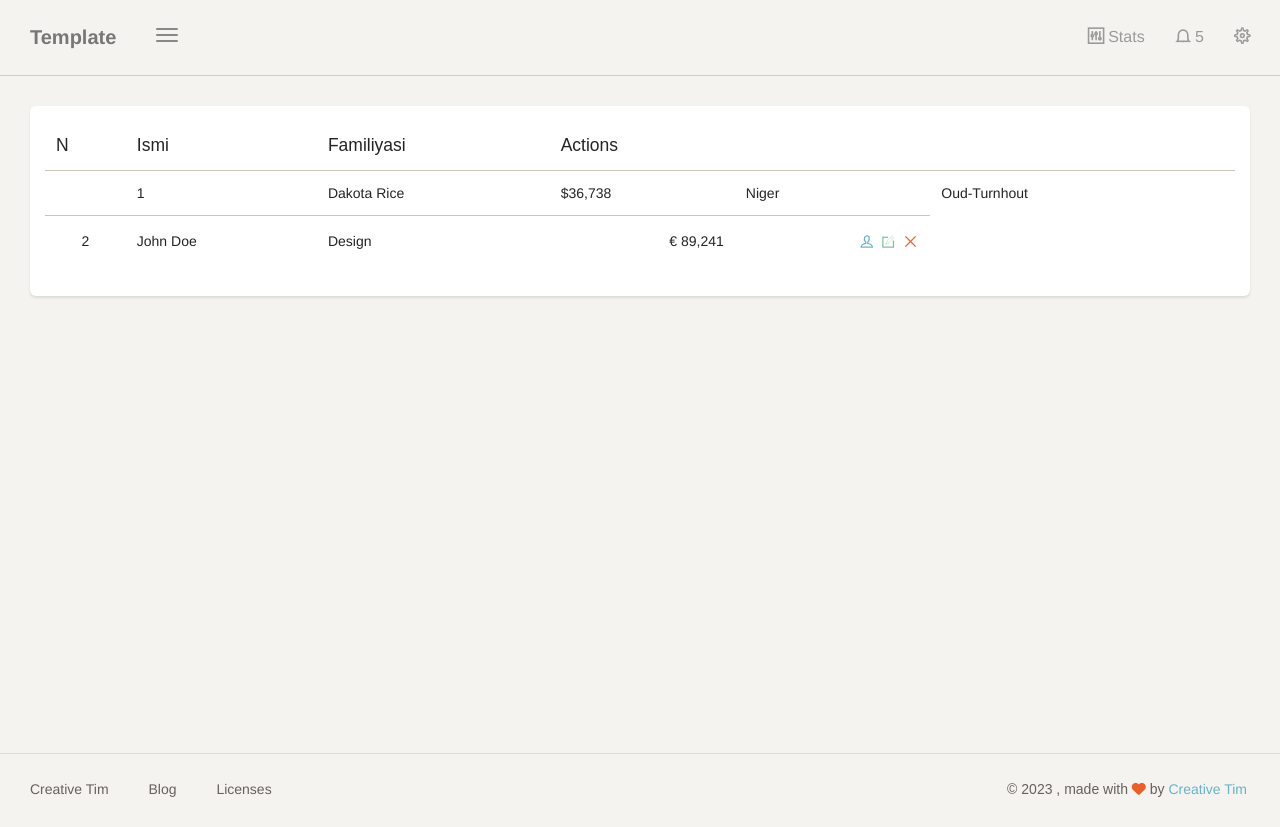
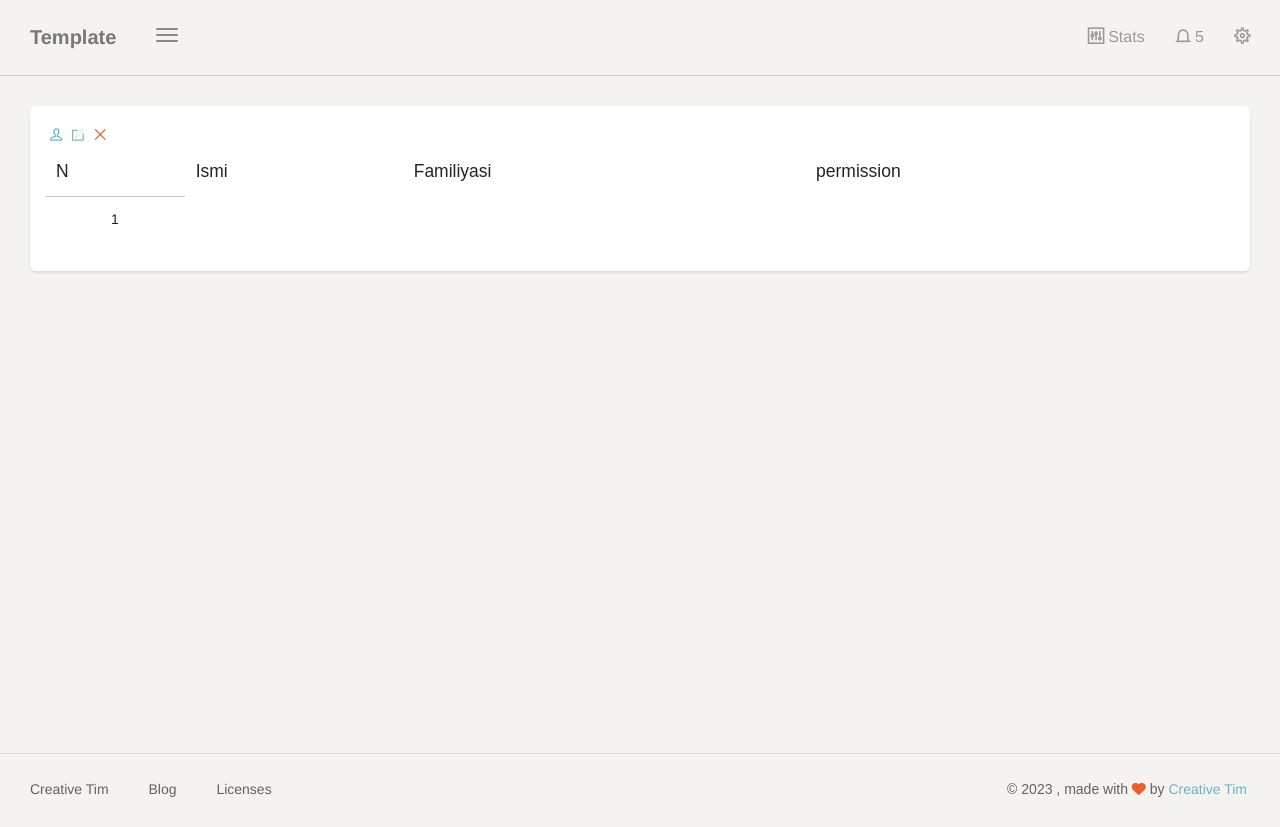
Before and after one commit to nurbek2827/Dashboard, a Django app: page /ishchi/ in a window 1280 px wide. Run offline with Django 4.2, Linux system fonts and the light colour scheme; a user stored in the database is signed in; tables that the repository leaves empty hold one stand-in row (values such as "Sample post"); some libraries are stand-ins or nearby versions; some web fonts are replaced.

Commit message:
Update list.html

```diff
--- a/templates/ishchi/list.html
+++ b/templates/ishchi/list.html
@@ -18,24 +18,19 @@
                             <th data-field="state">N</th>
                             <th data-field="state">Ismi</th>
                             <th data-field="state">Familiyasi</th>
-                            <th data-field="state">Actions</th>
+                            <th data-field="actionc" class="td-actions">permission</th>
                             </th>
                             </thead>
                             <tbody>
-                            <tr>
-                                <td></td>
-                                <td>1</td>
-                                <td>Dakota Rice</td>
-                                <td>$36,738</td>
-                                <td>Niger</td>
-                                <td>Oud-Turnhout</td>
-                                <td></td>
-                            </tr>
-                 <td class="text-center">2</td>
-                                    <td>John Doe</td>
+                 <td class="text-center">1</td>
+                                    {% for i in roots %}
+
+                                    <td>{{ forloop.counter }}</td>
+                                    <td>{{ i.name }}</td>
                                     <td>Design</td>
                                     <td class="text-right">&euro; 89,241</td>
                                     <td class="td-actions text-right">
+                                        {% endfor %}
                                         <a href="#" rel="tooltip" title="View Profile" class="btn btn-info btn-simple btn-xs">
                                             <i class="ti-user"></i>
                                         </a>
```
